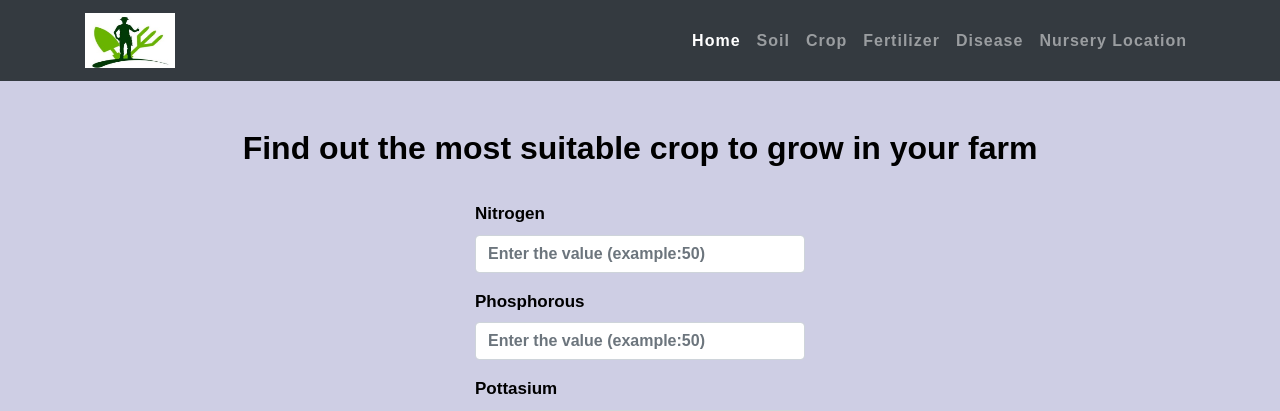
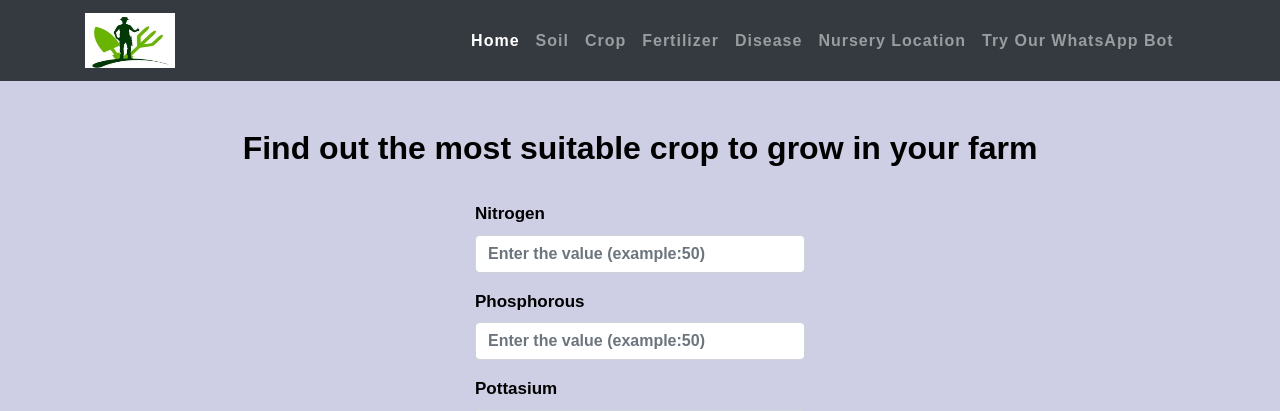
Before and after one commit to experimentlab01/AgroPro, a Python web app: template templates/crop.html in a window 1280 px wide. Shown: the top 411 px of the page. Run offline with Jinja, Linux system fonts and the light colour scheme; the template is opened without the code that fills it, so the values that code supplies are empty; some libraries are stand-ins or nearby versions; some web fonts are replaced.

Commit message:
whatsapp bot in navbar

```diff
--- a/templates/layout.html
+++ b/templates/layout.html
@@ -185,6 +185,9 @@ Smartphone Compatible web template, free webdesigns for Nokia, Samsung, LG, Sony
 					<li class="nav-item">
 						<a class="nav-link" href="https://www.google.com/maps/search/nursery"target="_blank">Nursery location</a>
 					</li>
+					<li class="nav-item">
+						<a class="nav-link" href="http://wa.me/+14155238886?text=join%20prevent-animal"target="_blank">Try Our WhatsApp Bot<i class="fa fa-whatsapp my-float"></i></a>
+					</li>
 				</ul>
 			</div>
 		</div>
```
